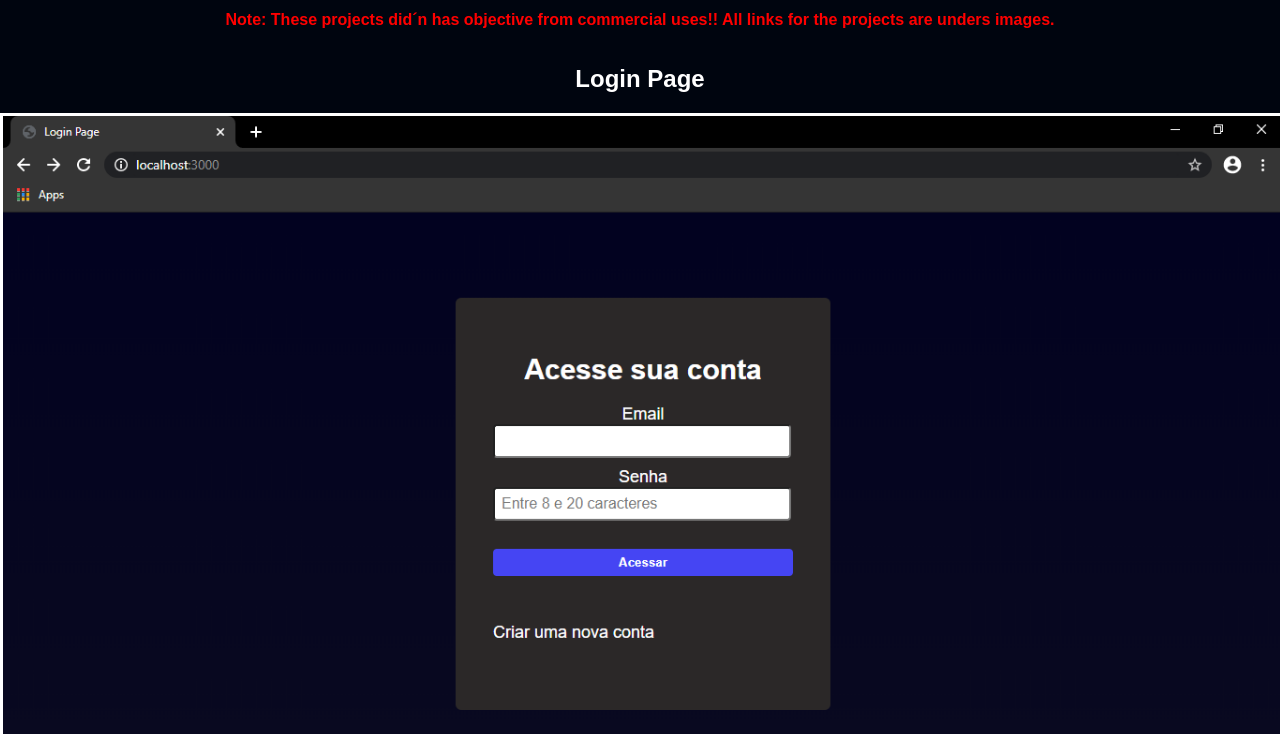
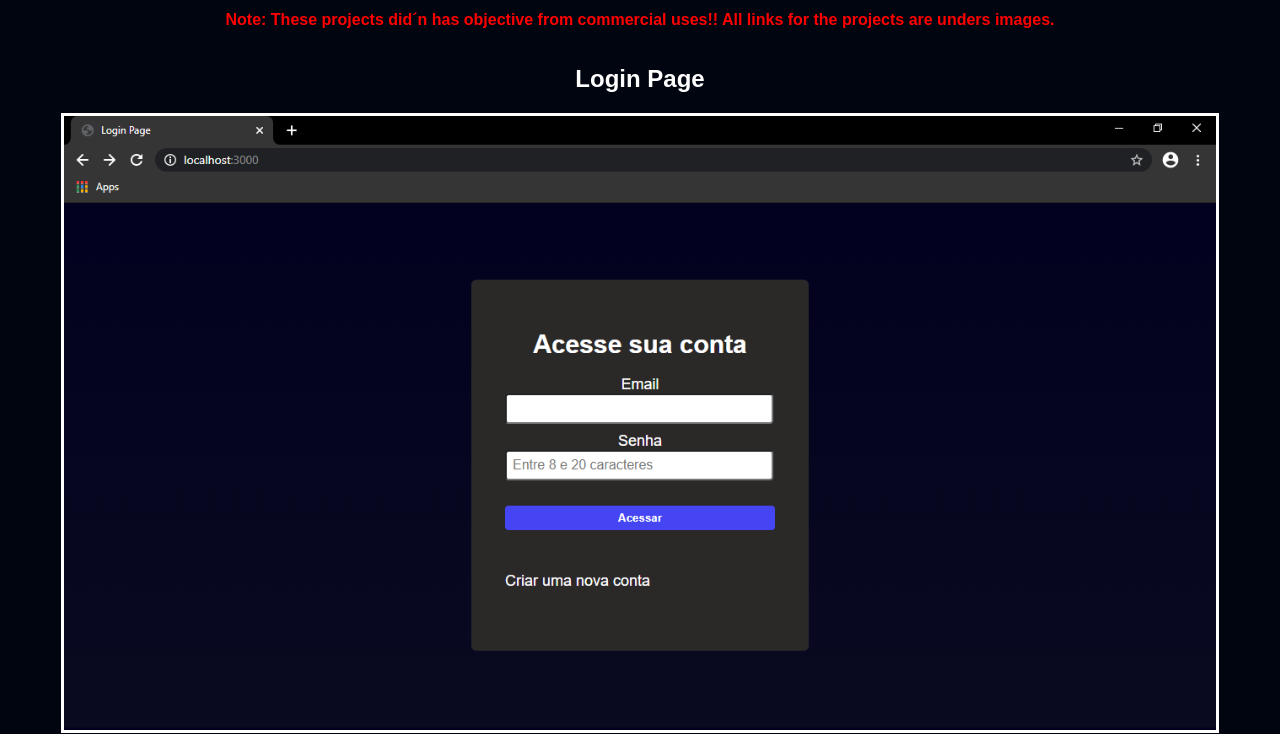
Before and after one commit to pedrohenriquebraga/pedrohenriquebraga.github.io, a plain HTML site: page my-projects.html in a window 1280 px wide. Shown: the part 61-795 px from the top of the page. Drawn offline with Linux system fonts and the light colour scheme.

Commit message:
Update my-projects.css

```diff
--- a/my-projects.css
+++ b/my-projects.css
@@ -17,7 +17,8 @@ p {
 }
 
 .project img {
-    width: 100%;
+    width: 90%;
+    min-width: 290px;
     border: 3px solid white;
 }
 
```
